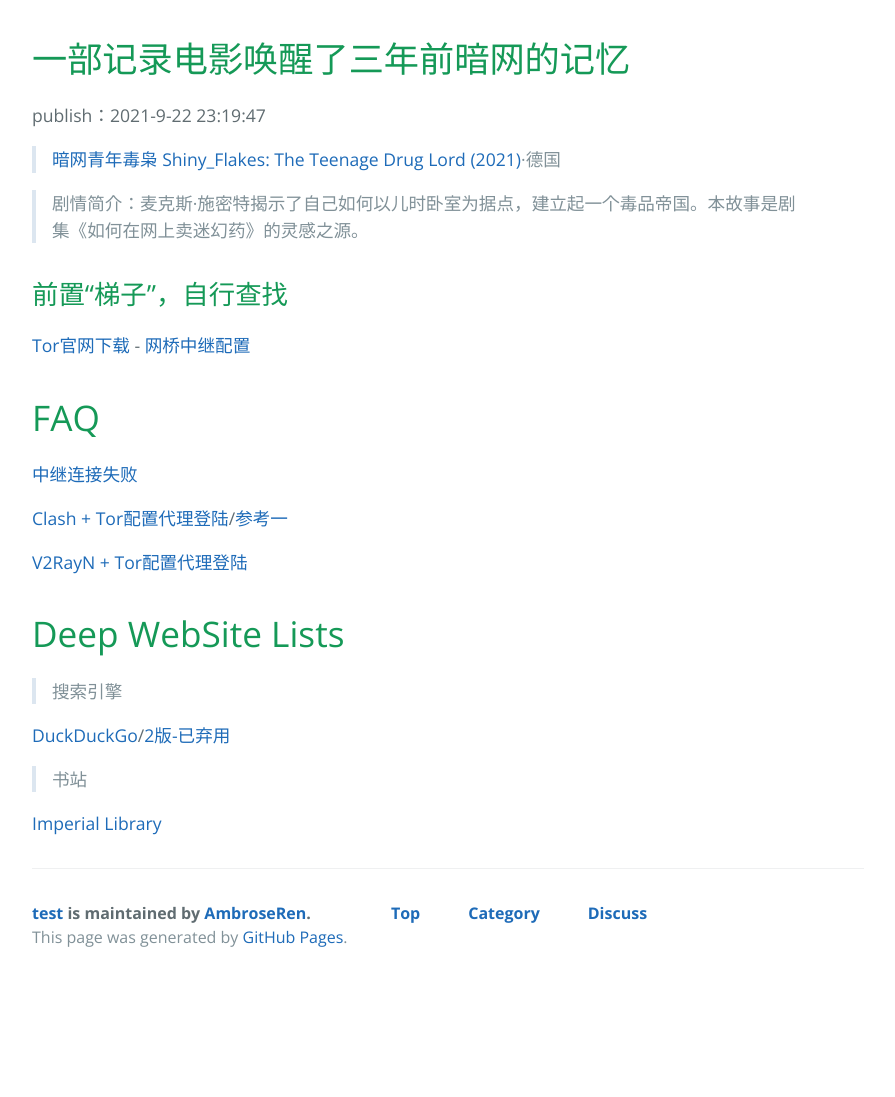
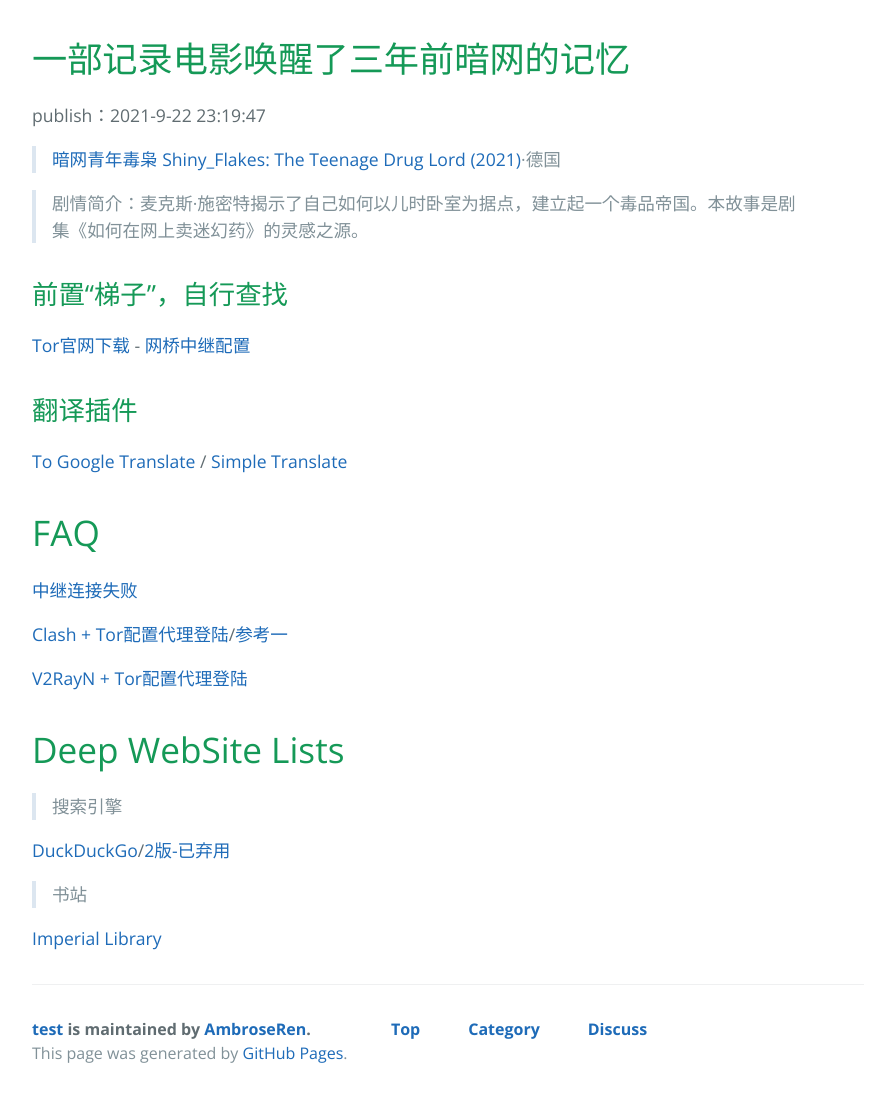
Before and after one commit to AmbroseRen/test, a Jekyll site: the page built from Doc/Tools/Tor.md, in a window 1280 px wide. Shown: the whole page, without its empty margins (192-1087 px from the left). Built offline with Jekyll 4.4.1, drawn with Linux system fonts in a browser that asks for light colours; our own code applies the rules of GitHub Pages for plain Markdown files; the repository's description, which GitHub fills in, is left out; before the commit the page ends 981 px from its top, so only the background shows below that.

Commit message:
Update Tor.md

```diff
--- a/Doc/Tools/Tor.md
+++ b/Doc/Tools/Tor.md
@@ -9,6 +9,10 @@
 ## 前置“梯子”，自行查找
 
 [Tor官网下载](https://www.torproject.org/zh-CN/download/languages/) - [网桥中继配置](https://bridges.torproject.org/bridges)
+
+## 翻译插件
+
+[To Google Translate](https://addons.mozilla.org/zh-CN/firefox/addon/to-google-translate/?utm_source=addons.mozilla.org&utm_medium=referral&utm_content=search) / [Simple Translate](https://addons.mozilla.org/zh-CN/firefox/addon/simple-translate/?utm_source=addons.mozilla.org&utm_medium=referral&utm_content=search)
 
 # FAQ
 
```
